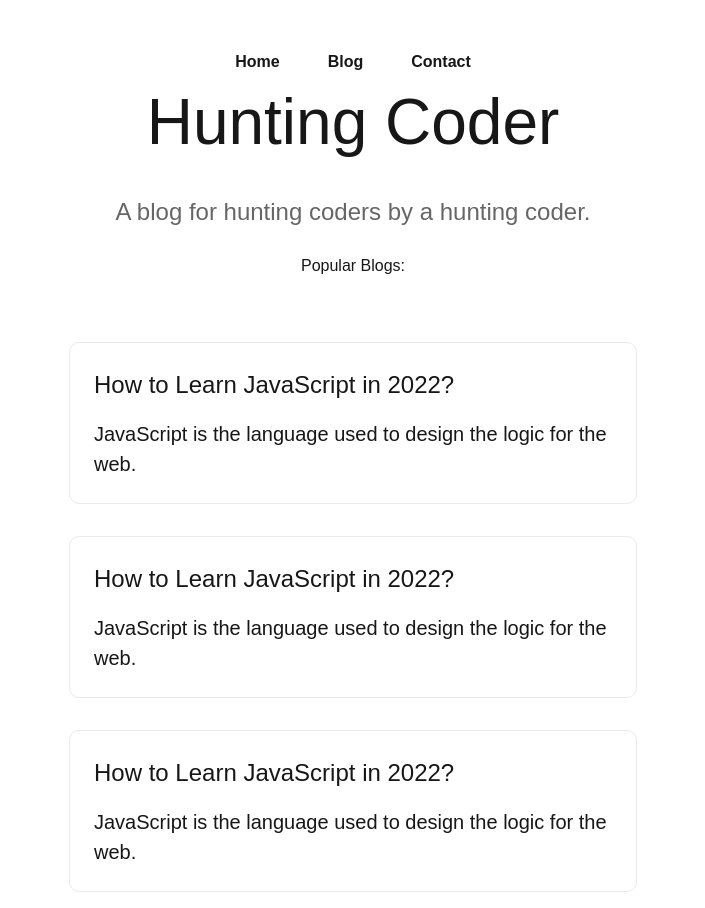
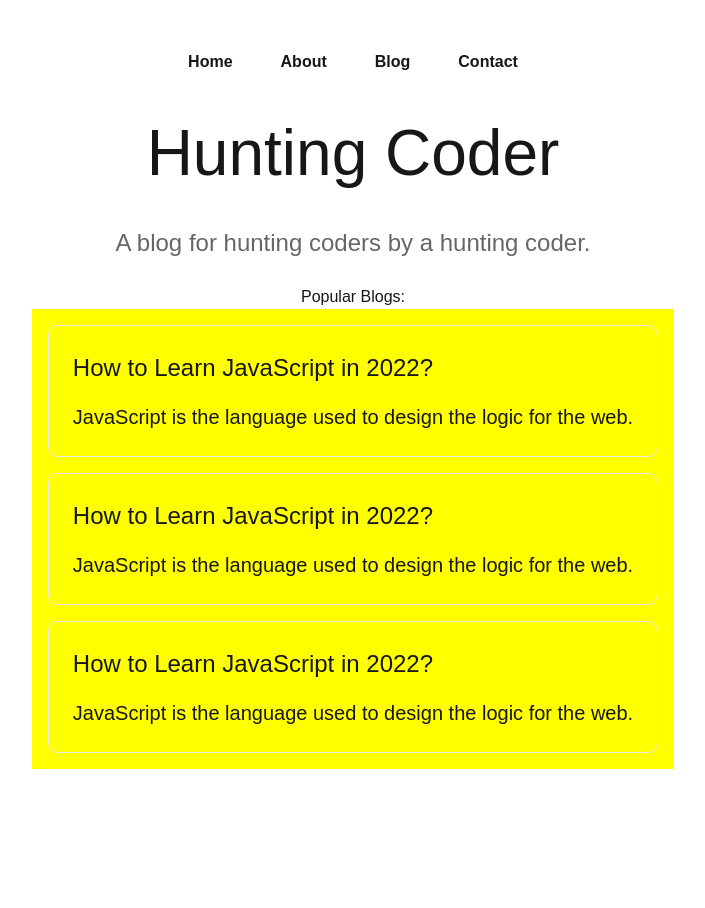
Before and after one commit to KirthanKumar/Next.js-HuntingCoder, a Next.js app: page / in a window 1280 px wide. Shown: the whole page, without its empty margins (287-992 px from the left). After the commit the page ends 800 px from the top, so only its background shows below. Built offline with nearby package versions, Linux system fonts and the light colour scheme.

Commit message:
Video 10: Component level css

```diff
--- a/src/app/page.tsx
+++ b/src/app/page.tsx
@@ -3,20 +3,24 @@ import Head from "next/head";
 import Script from "next/script";
 import Link from "next/link";
 import styles from "../app/styles/home.module.css"
+import styles1 from "../app/styles/Home1.module.css"
+import styles2 from "../app/styles/Home2.module.css"
 
 export default function Home() {
+  console.log(styles);
   return (
     <div className={styles.container}>
       <Head>
         <title>Hunting Coder</title>
       </Head>
 
+
       {/* <Script src="/sc.js" strategy="lazyOnload"></Script> */}
 
       <nav className={styles.mainnav}>
         <ul>
-          <Link legacyBehavior href="/"><a><li>Home</li></a></Link>
-          {/* <Link href="/about"><a><li>About</li></a></Link> */}
+          <Link href="/"><li>Home</li></Link>
+          <Link href="/about"><li>About</li></Link>
           {/*Invalid <Link> with <a> child. Please remove <a> or use <Link legacyBehavior>. */}
           <Link href="/blog"><li>Blog</li></Link>
           <Link href="/contact"><li>Contact</li></Link>
@@ -39,7 +43,7 @@ export default function Home() {
 
         <h2>Popular Blogs:</h2>
 
-        <div className={styles.grid}>
+        <div className={`${styles1.con} ${styles2.con}`}>
           <div className={styles.card}>
             <h3>How to Learn JavaScript in 2022?</h3>
             <p>JavaScript is the language used to design the logic for the web.</p>
--- /dev/null
+++ b/src/app/styles/Home1.module.css
@@ -0,0 +1,3 @@
+.con{
+    background: red;
+}
--- /dev/null
+++ b/src/app/styles/Home2.module.css
@@ -0,0 +1,3 @@
+.con{
+    background: yellow;
+}
```
